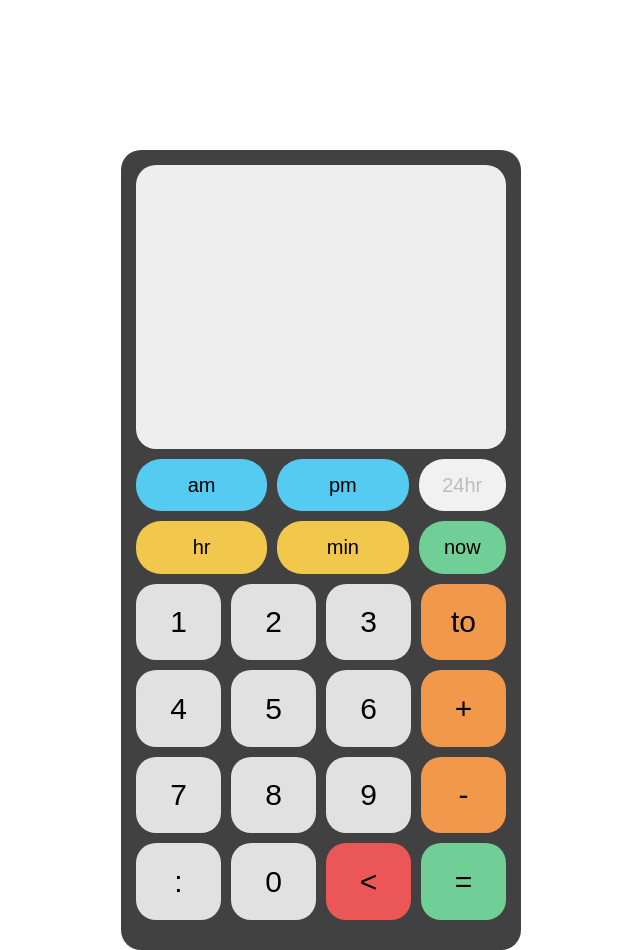
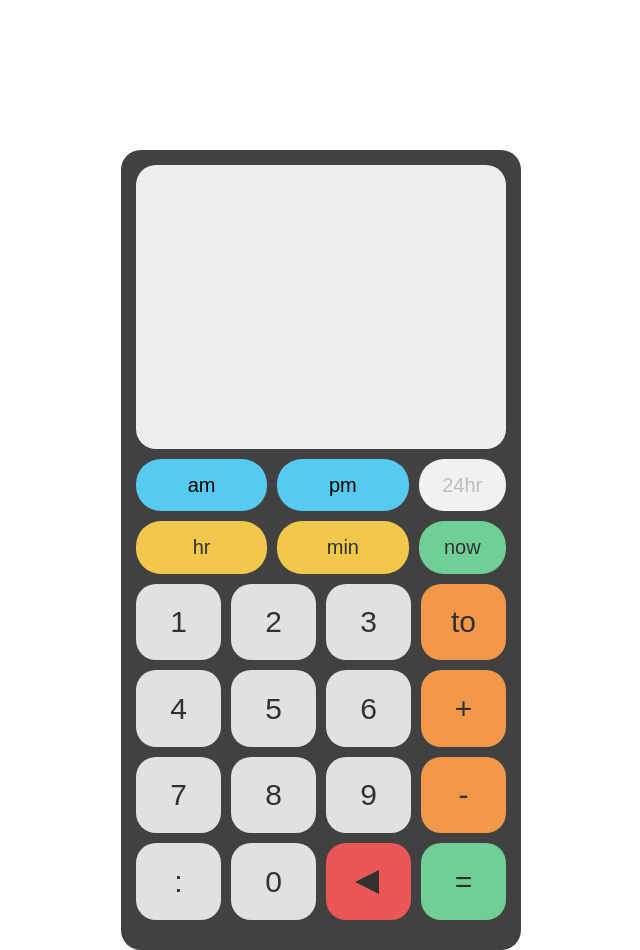
Before and after one commit to iastanley/time-calc-app-web, a React (Create React App) app: page / in a window 1280 px wide. Shown: the whole page, without its empty margins (319-959 px from the left). Built offline with nearby package versions, Linux system fonts and the light colour scheme.

Commit message:
updated back button to correct triangle symbol and updated button text active color

```diff
--- a/src/components/ButtonGrid/ButtonGrid.tsx
+++ b/src/components/ButtonGrid/ButtonGrid.tsx
@@ -123,7 +123,7 @@ const ButtonsArray: ButtonConfig[] = [
     }
   },
   {
-    displayString: '<',
+    displayString: 'C',
     color: buttonColor.CANCEL,
     callback: ({ removeInput, clearInput, outputValue }) => {
       if (outputValue.length) {
@@ -144,17 +144,18 @@ const ButtonsArray: ButtonConfig[] = [
 ];
 
 export const ButtonGrid: React.FC<Props> = (props) => {
-  const formatBackButton = (btnDisplayString: string): string => {
-    if (btnDisplayString !== '<') {
-      return btnDisplayString;
-    }
-
-    return props.outputValue.length ? 'C' : '<';
-  }
-
   return <ButtonGridWrapper>
     {ButtonsArray.map((btnConfig: ButtonConfig) => {
-      return <Button key={btnConfig.displayString} color={btnConfig.color} onClick={() => btnConfig.callback(props)}>{formatBackButton(btnConfig.displayString)}</Button>
+      if (btnConfig.displayString !== 'C') {
+        return <Button key={btnConfig.displayString} color={btnConfig.color} onClick={() => btnConfig.callback(props)}>{btnConfig.displayString}</Button>
+      } else {
+        return (
+          <BackButton key={btnConfig.displayString} color={btnConfig.color} onClick={() => btnConfig.callback(props)}>
+            {props.outputValue.length ? btnConfig.displayString : <BackSymbol></BackSymbol>}
+          </BackButton>
+        )
+      }
+
     })}
   </ButtonGridWrapper>
 }
@@ -180,3 +181,18 @@ const Button = styled.button`
     cursor: pointer;
   }
 `;
+
+const BackButton = styled(Button)`
+  display: flex;
+  justify-content: center;
+  align-items: center;
+`;
+
+const BackSymbol = styled.div`
+  width: 0;
+  height: 0;
+  border-top: 12px solid transparent;
+  border-bottom: 12px solid transparent;
+  border-right: 24px solid ${btnColors.BTN_TEXT_ACTIVE};
+  margin-right: 4px;
+`;
--- a/src/components/button-colors.ts
+++ b/src/components/button-colors.ts
@@ -7,5 +7,5 @@ export const BTN_YELLOW = '#f2c84c';
 export const BTN_BLUE = '#56cbf2';
 
 export const BTN_TEXT_INACTIVE = '#bdbdbd';
-export const BTN_TEXT_ACTIVE = '#000000';
+export const BTN_TEXT_ACTIVE = '#313131';
 export const BTN_INACTIVE = '#f1f1f1';
```
